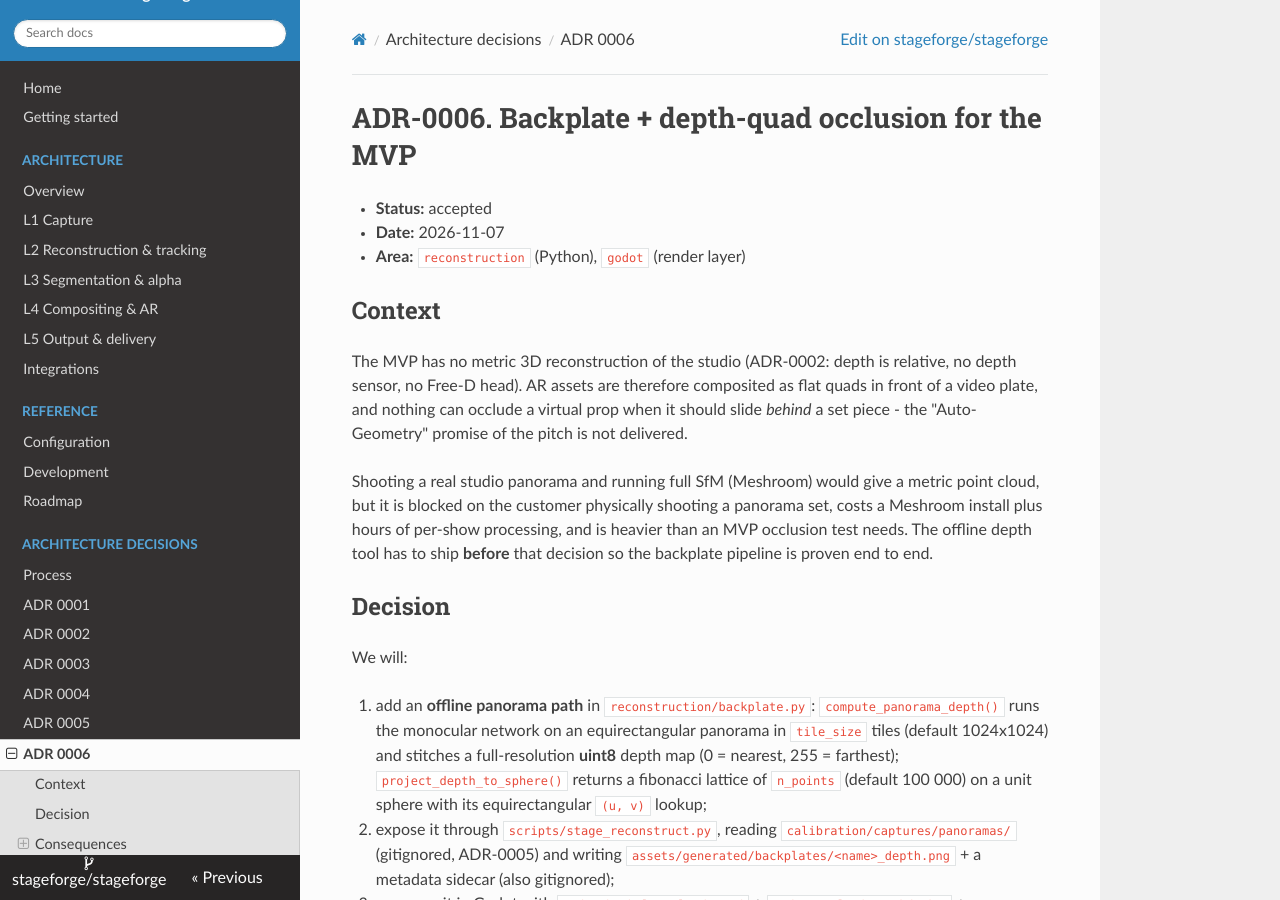
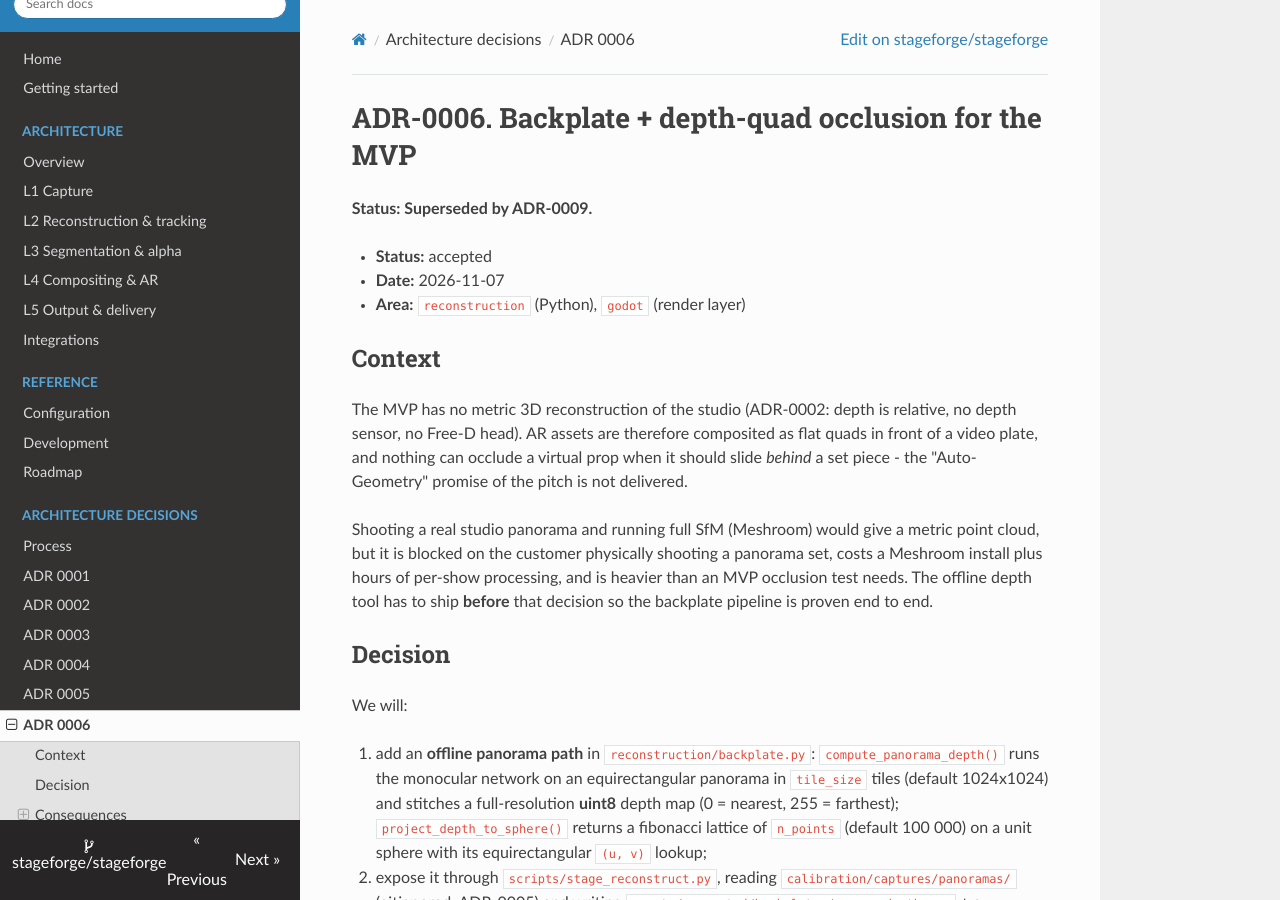
Before and after one commit to FelixRLEPERS/stageforge, an MkDocs documentation site: the page built from docs/adr/0006-backplate-occlusion.md, in a window 1280 px wide and 900 px high. Built offline with MkDocs 1.6.1, drawn with Linux system fonts in a browser that asks for light colours; nearby versions of some CDN libraries.

Commit message:
docs(reconstruction): mark ADR-0006 superseded, add reconstruction extra and ADR-0009 nav
- Prepend **Status: Superseded by ADR-0009.** to ADR-0006
- Add reconstruction = ["trimesh"] to [project.optional-dependencies]
- Add ADR 0009 to mkdocs.yml nav (ADR index already updated)

Refs: ADR-0009

```diff
--- a/docs/adr/0006-backplate-occlusion.md
+++ b/docs/adr/0006-backplate-occlusion.md
@@ -1,4 +1,6 @@
 # ADR-0006. Backplate + depth-quad occlusion for the MVP
+
+**Status: Superseded by ADR-0009.**
 
 - **Status:** accepted
 - **Date:** 2026-11-07
--- a/mkdocs.yml
+++ b/mkdocs.yml
@@ -35,6 +35,7 @@ nav:
       - ADR 0004: adr/0004-godot-blender-instead-of-ue5.md
       - ADR 0005: adr/0005-calibration-ccm-vs-grid.md
       - ADR 0006: adr/0006-backplate-occlusion.md
+      - ADR 0009: adr/0009-3d-studio-occlusion.md
 
 markdown_extensions:
   - admonition
--- a/pyproject.toml
+++ b/pyproject.toml
@@ -60,6 +60,10 @@ onnx-gpu = [
   "onnxruntime-gpu>=1.16",
   "onnx",
 ]
+# Offline 3D reconstruction import (ADR-0009): trimesh + numpy only.
+reconstruction = [
+  "trimesh",
+]
 
 [project.urls]
 Homepage = "https://github.com/stageforge/stageforge"
```
